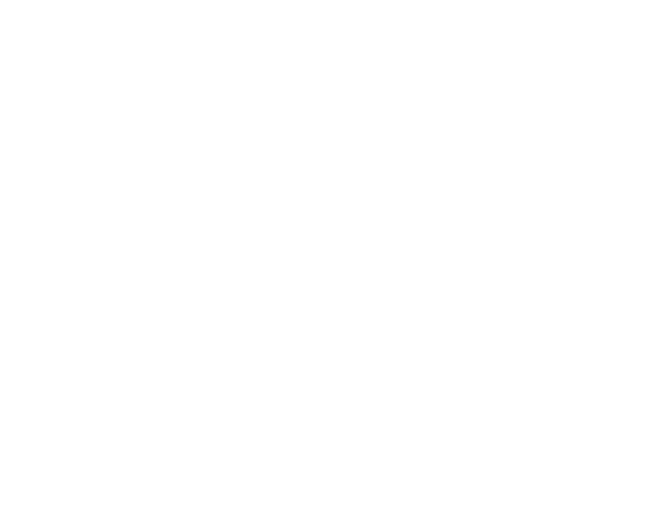
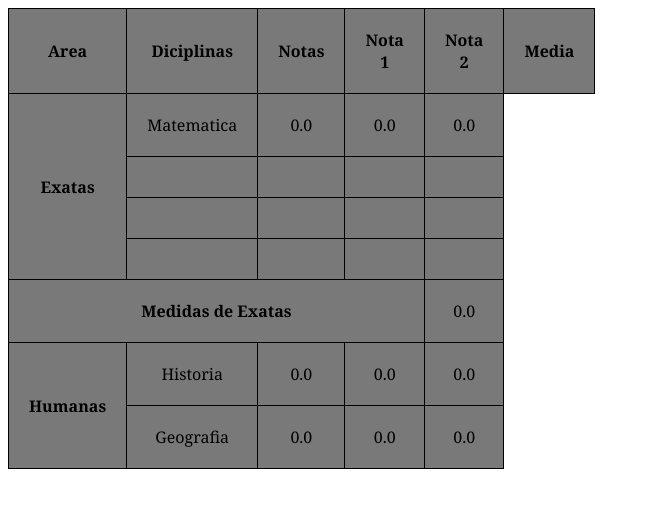
Before and after one commit to anaclaralorena/html-css, a plain HTML site: page desafios/desafio-cap-14/tabela-1.html in a window 1280 px wide. Shown: the whole page, without its empty margins (0-650 px from the left). Drawn offline with Linux system fonts and the light colour scheme.

Commit message:
tabela 2

```diff
--- a/desafios/desafio-cap-14/tabela-1.html
+++ b/desafios/desafio-cap-14/tabela-1.html
@@ -4,17 +4,82 @@
     <meta charset="UTF-8">
     <meta name="viewport" content="width=device-width, initial-scale=1.0">
     <title>Tabela</title>
+    <style>
+        body{
+            font-family: Cambria, Cochin, Georgia, Times, 'Times New Roman', serif;
+        }
+        table{
+            border-collapse: collapse;
+            text-align: center;
+        }
+       th, td{
+        background-color: rgba(22, 20, 20, 0.568);
+        border: 1px solid black;
+        width: 20px;
+        padding: 20px;
+       }
+       .notas{
+
+       }
+    </style>
 </head>
 <body>
     <table>
         <thead>
             <tr>
-                <th></th>
-                 <th></th>
-                  <th></th>
-                   <th></th>
-                    <th></th>
-                     <th></th>
+                <th>Area</th>
+                 <th>Diciplinas</th>
+                  <th>Notas</th>
+                   <th class="notas">Nota 1</th>
+                    <th >Nota 2</th>
+                     <th>Media</th>
+
+            </tr>
+            <tr>
+                <th rowspan="4">Exatas</th>
+                <td>Matematica</td>
+                <td>0.0</td>
+                <td>0.0</td>
+                <td>0.0</td>
+            </tr>
+            <tr>
+                <td></td>
+                <td></td>
+                <td></td>
+                <td></td>
+
+            </tr>
+             <tr>
+                <td></td>
+                <td></td>
+                <td></td>
+                <td></td>
+
+            </tr>
+             <tr>
+                <td></td>
+                <td></td>
+                <td></td>
+                <td></td>
+
+            </tr>
+            <tr>
+
+                <th colspan="4">Medidas de Exatas </th>
+                <td>0.0</td>
+            </tr>
+            <tr>
+                <th rowspan="2">Humanas</th>
+                <td>Historia</td>
+                <td>0.0</td>
+                <td>0.0</td>
+                <td>0.0</td>
+            </tr>
+            <tr>
+            <td>Geografia</td>
+            <td>0.0</td >
+                <td>0.0</td>
+                <td>0.0</td>
 
             </tr>
 
```
